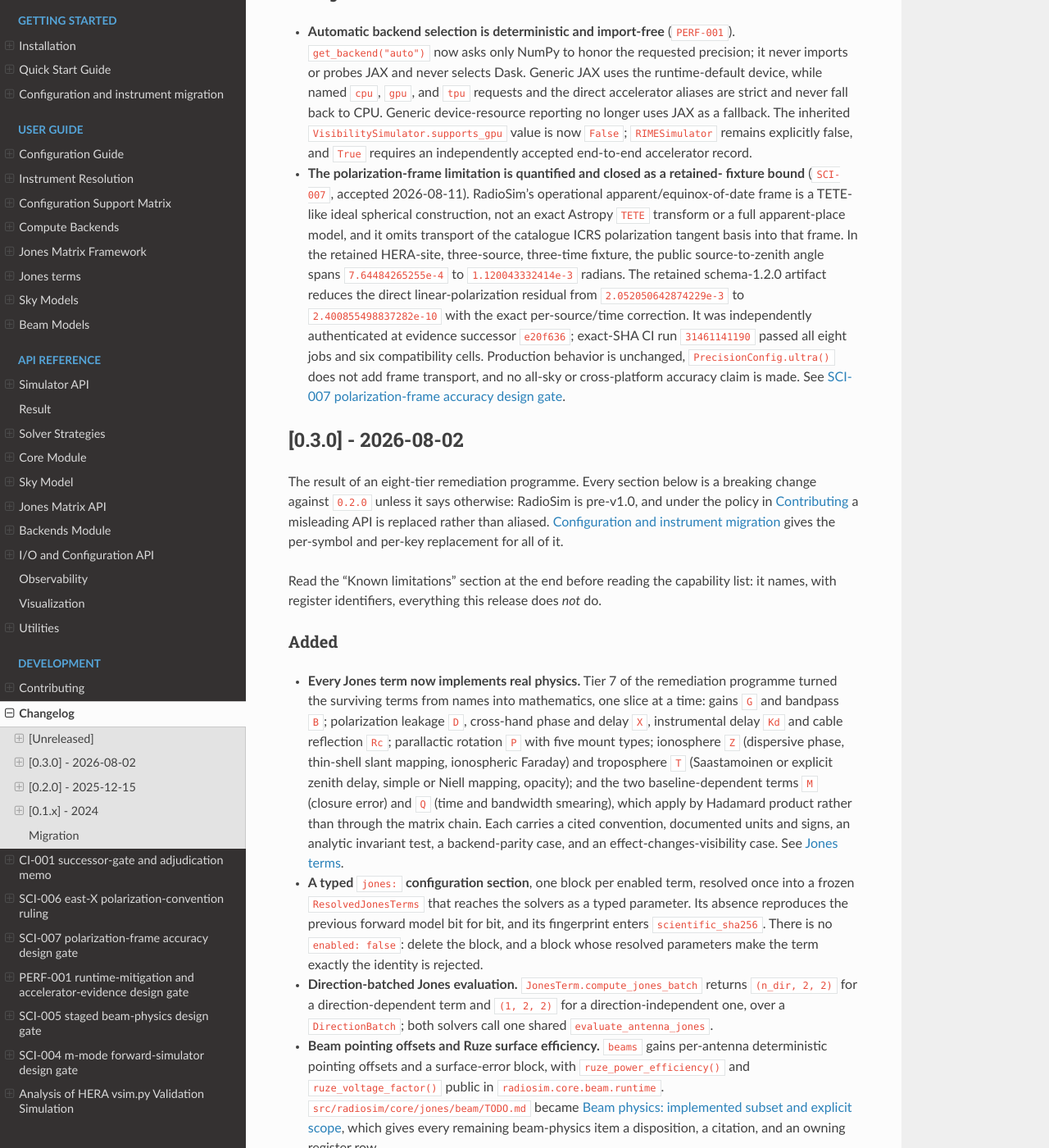
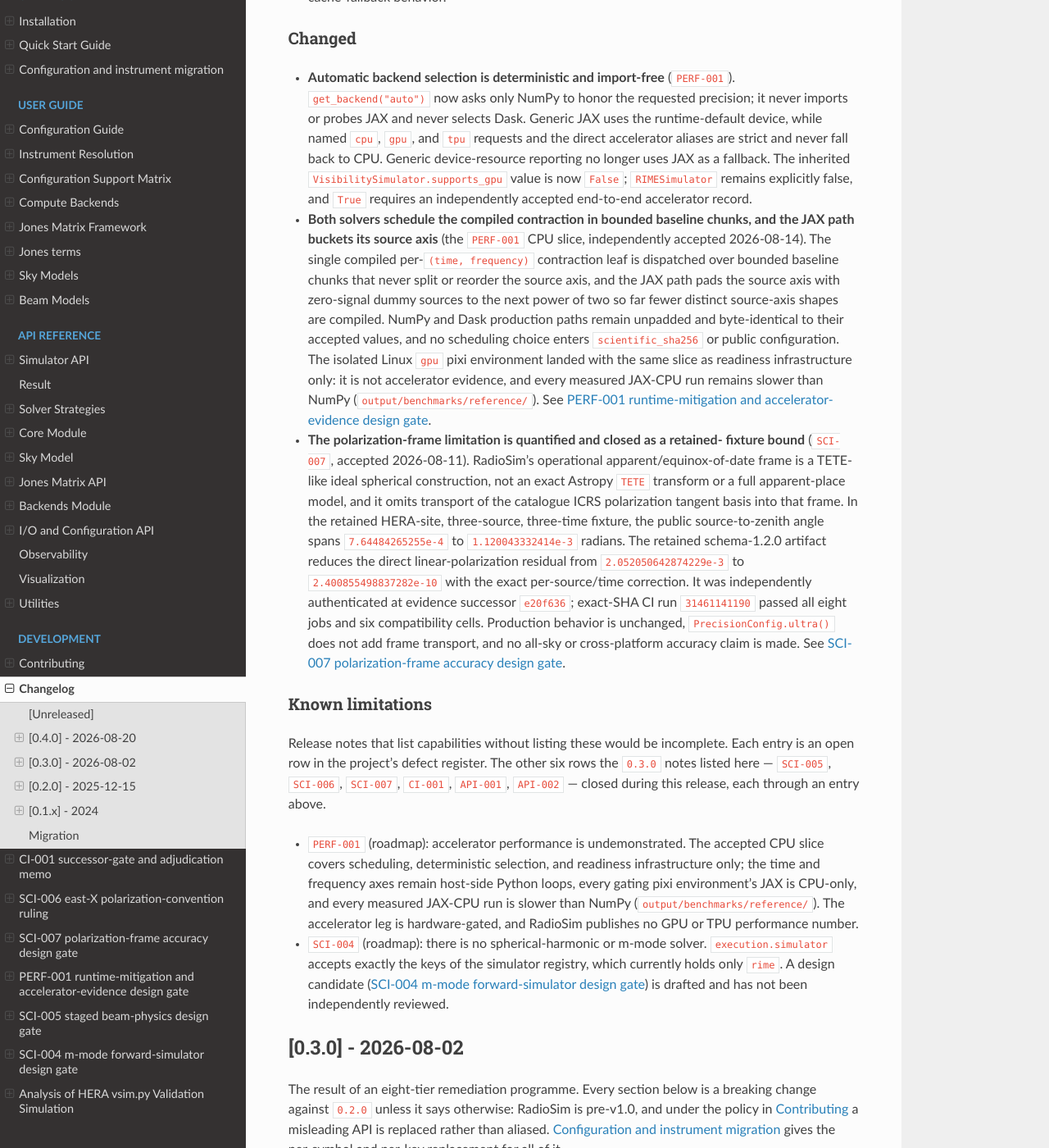
Before and after one commit to RRI-interferometry/RRIVis, a Sphinx documentation site: the page built from docs/changelog.rst, in a window 1280 px wide and 1400 px high, scrolled down 1916 px. Shown: the whole window at 82% size. Built offline with Sphinx 7.4.7 and the Read the Docs theme 3.1.0, drawn with Linux system fonts in a browser that asks for light colours; some of the changed text lies outside the part shown.

Commit message:
docs(release): write the 0.4.0 release notes
Convert [Unreleased] into the dated [0.4.0] - 2026-08-20 section, keeping
an empty [Unreleased] above it per the 0.3.0-cut precedent (a9d33d4).
Reconcile the three SCI-005 stage entries with the whole-row closure
(820aee5, 2026-08-20) and correct the Stage-1 acceptance date to the
evidence-backed 2026-08-18 (succession commits 2281f2f/d6eb4b0 and both
retained certificates' generated_at_utc fields; the 2026-08-16 figure in
the register prose is a transcription error left to its own channel).
Add the previously unrecorded PERF-001 CPU-slice runtime entry (baseline
chunking, JAX source-axis bucketing, readiness-only GPU environment;
independently accepted 2026-08-14) grounded in the invariants of
docs/development/perf001_runtime_mitigations.md. Add the Known
limitations section naming the only open register rows, PERF-001 and
SCI-004, and update the trailing migration pointer.

```diff
--- a/docs/changelog.rst
+++ b/docs/changelog.rst
@@ -5,6 +5,11 @@ All notable changes to RadioSim are documented here.
 
 [Unreleased]
 ------------
+
+Nothing yet.
+
+[0.4.0] - 2026-08-20
+--------------------
 
 Added
 ^^^^^
@@ -26,8 +31,9 @@ Added
   fixture is compared against, never validated against. Strict typed
   rejection throughout; absent-block and scalar-``peak`` results stay
   byte-identical. Independently accepted 2026-08-20; retained evidence and
-  acceptance certificates live in ``docs/development/``. The register row
-  stays ROADMAP until whole-row closure.
+  acceptance certificates live in ``docs/development/``. With all three
+  stages accepted, the ``SCI-005`` register row closed as DONE on
+  2026-08-20.
 - ``SCI-005`` Stage 2: beam squint. ``beams.squint`` (Cotton/Uson exact
   arcsine frequency law, mechanical-feed ``+pi/2`` squint direction, mount
   field rotation at the resolved boresight) with the two native feeds
@@ -104,6 +109,20 @@ Changed
   fallback. The inherited ``VisibilitySimulator.supports_gpu`` value is now
   ``False``; ``RIMESimulator`` remains explicitly false, and ``True`` requires
   an independently accepted end-to-end accelerator record.
+- **Both solvers schedule the compiled contraction in bounded baseline
+  chunks, and the JAX path buckets its source axis** (the ``PERF-001`` CPU
+  slice, independently accepted 2026-08-14). The single compiled
+  per-``(time, frequency)`` contraction leaf is dispatched over bounded
+  baseline chunks that never split or reorder the source axis, and the JAX
+  path pads the source axis with zero-signal dummy sources to the next power
+  of two so far fewer distinct source-axis shapes are compiled. NumPy and
+  Dask production paths remain unpadded and byte-identical to their accepted
+  values, and no scheduling choice enters ``scientific_sha256`` or public
+  configuration. The isolated Linux ``gpu`` pixi environment landed with the
+  same slice as readiness infrastructure only: it is not accelerator
+  evidence, and every measured JAX-CPU run remains slower than NumPy
+  (``output/benchmarks/reference/``). See
+  :doc:`development/perf001_runtime_mitigations`.
 - **The polarization-frame limitation is quantified and closed as a retained-
   fixture bound** (``SCI-007``, accepted 2026-08-11). RadioSim's operational
   apparent/equinox-of-date frame is a TETE-like ideal spherical construction,
@@ -119,6 +138,28 @@ Changed
   Production behavior is unchanged, ``PrecisionConfig.ultra()`` does not add
   frame transport, and no all-sky or cross-platform accuracy claim is made.
   See :doc:`development/sci007_frame_accuracy_bound`.
+
+Known limitations
+^^^^^^^^^^^^^^^^^
+
+Release notes that list capabilities without listing these would be
+incomplete. Each entry is an open row in the project's defect register. The
+other six rows the ``0.3.0`` notes listed here — ``SCI-005``, ``SCI-006``,
+``SCI-007``, ``CI-001``, ``API-001``, ``API-002`` — closed during this
+release, each through an entry above.
+
+- ``PERF-001`` (roadmap): accelerator performance is undemonstrated. The
+  accepted CPU slice covers scheduling, deterministic selection, and
+  readiness infrastructure only; the time and frequency axes remain
+  host-side Python loops, every gating pixi environment's JAX is CPU-only,
+  and every measured JAX-CPU run is slower than NumPy
+  (``output/benchmarks/reference/``). The accelerator leg is hardware-gated,
+  and RadioSim publishes no GPU or TPU performance number.
+- ``SCI-004`` (roadmap): there is no spherical-harmonic or m-mode solver.
+  ``execution.simulator`` accepts exactly the keys of the simulator
+  registry, which currently holds only ``rime``. A design candidate
+  (:doc:`development/sci004_mmode_design`) is drafted and has not been
+  independently reviewed.
 
 [0.3.0] - 2026-08-02
 --------------------
@@ -439,5 +480,6 @@ Added
 Migration
 ---------
 
-See :doc:`migration_guide` for upgrading to ``0.3.0``, and for the v0.1.x to
-v0.2.0 history it also records.
+See :doc:`migration_guide` for upgrading to ``0.4.0`` — it records each
+breaking change from ``0.2.0`` through ``0.4.0``, and the v0.1.x to v0.2.0
+history as well.
```
Also changed, not shown: other parts of docs/changelog.rst (+3 -4 lines).
